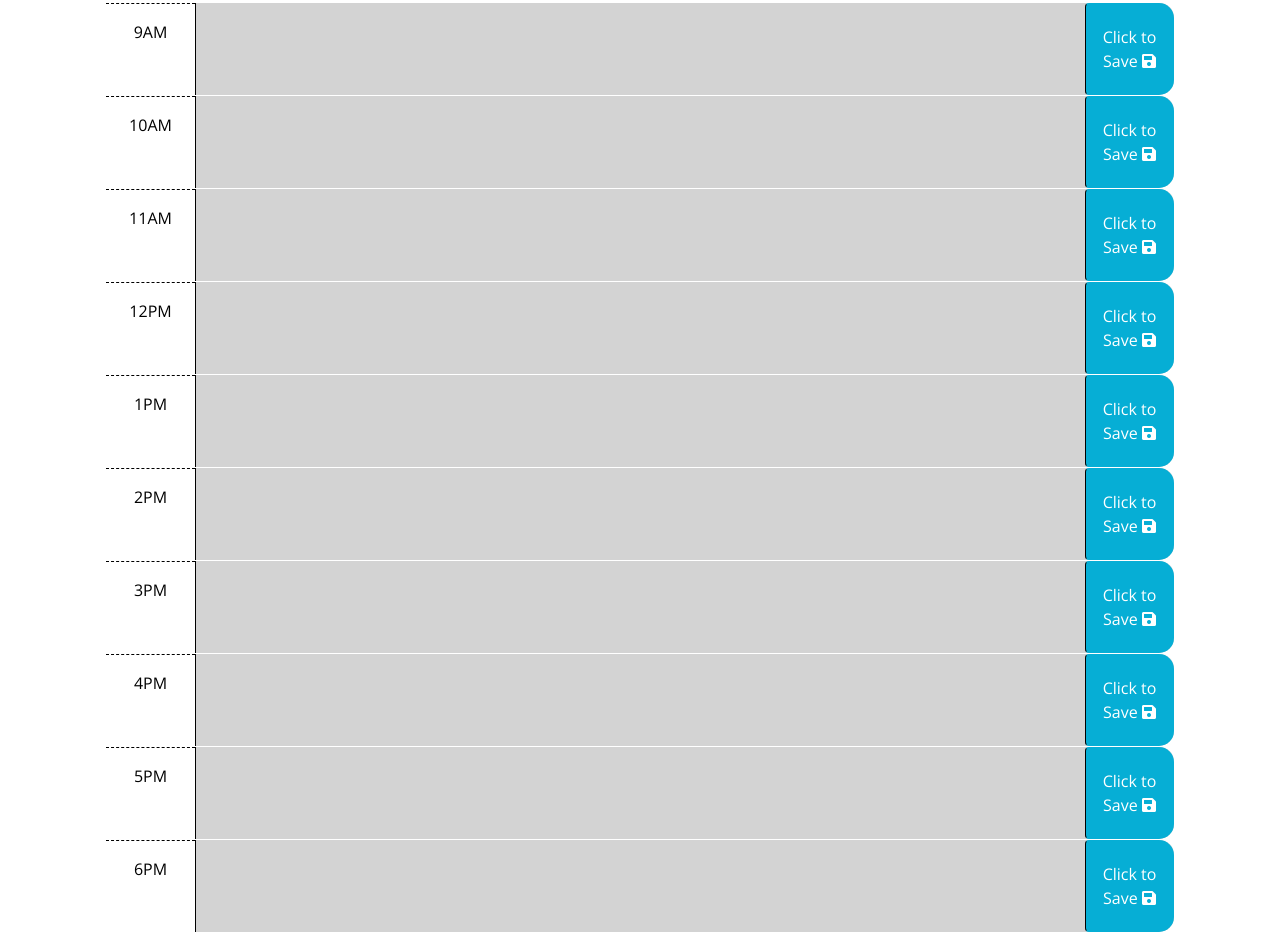
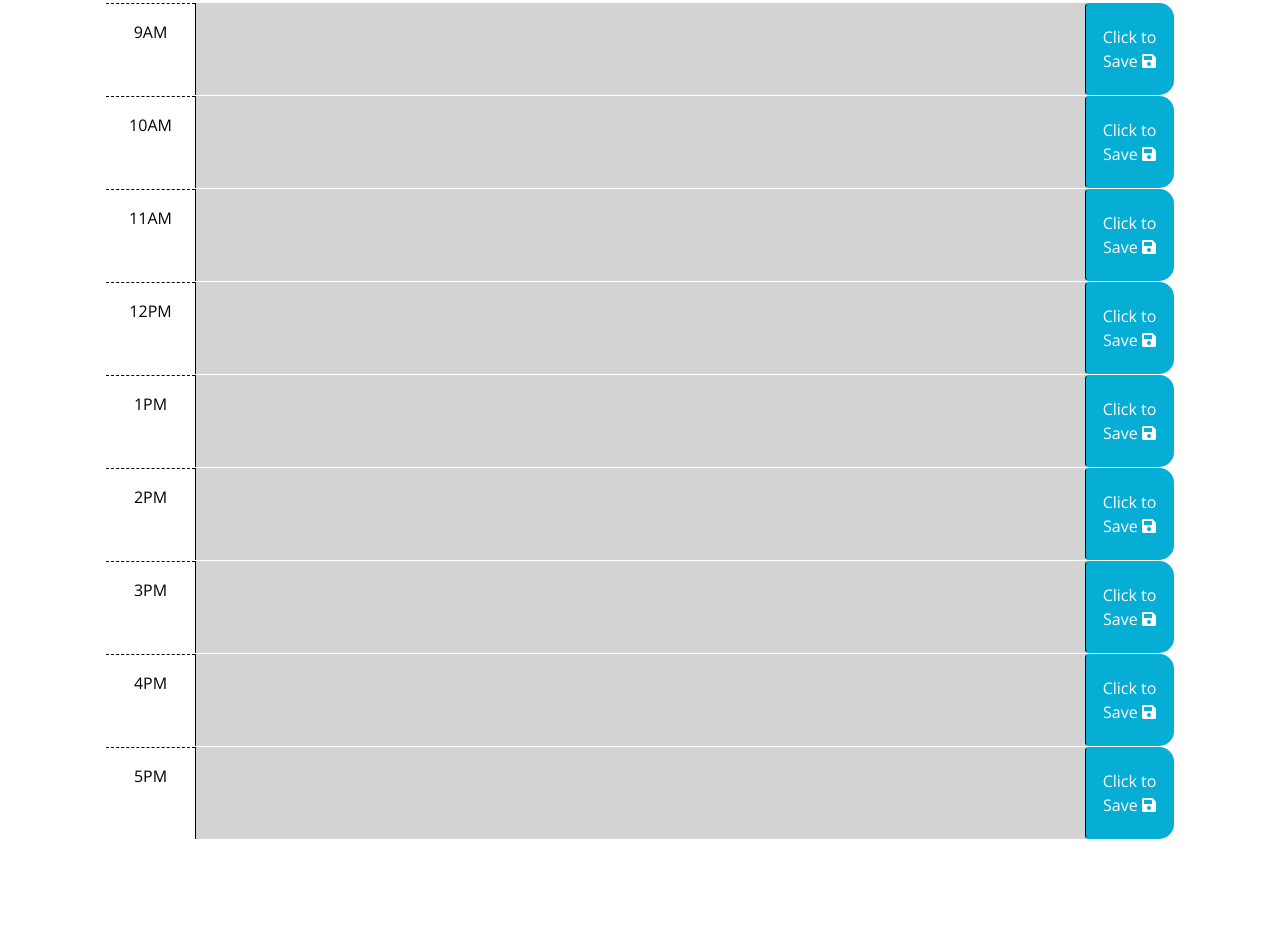
Before and after one commit to 2dogsandaguy/day-tracker, a plain HTML site: page index.html in a window 1280 px wide. Shown: the part 338-1270 px from the top of the page. After the commit the page ends 1177 px from the top, so only its background shows below. Drawn offline with nearby package versions, Linux system fonts and the light colour scheme.

Commit message:
removed the 6pm time block in html

```diff
--- a/index.html
+++ b/index.html
@@ -105,13 +105,6 @@
         </button>
       </div>
 
-      <div id="hour-18" class="row time-block ">
-        <div class="col-2 col-md-1 hour text-center py-3">6PM</div>
-        <textarea class="col-8 col-md-10 description" rows="3"> </textarea>
-        <button class="btn saveBtn col-2 col-md-1" aria-label="save">
-          Click to Save <i class="fas fa-save" aria-hidden="true"></i>
-        </button>
-      </div>
     <script src="https://code.jquery.com/jquery-3.4.1.min.js"></script>
     <script
       src="https://cdn.jsdelivr.net/npm/dayjs@1.11.3/dayjs.min.js"
```
